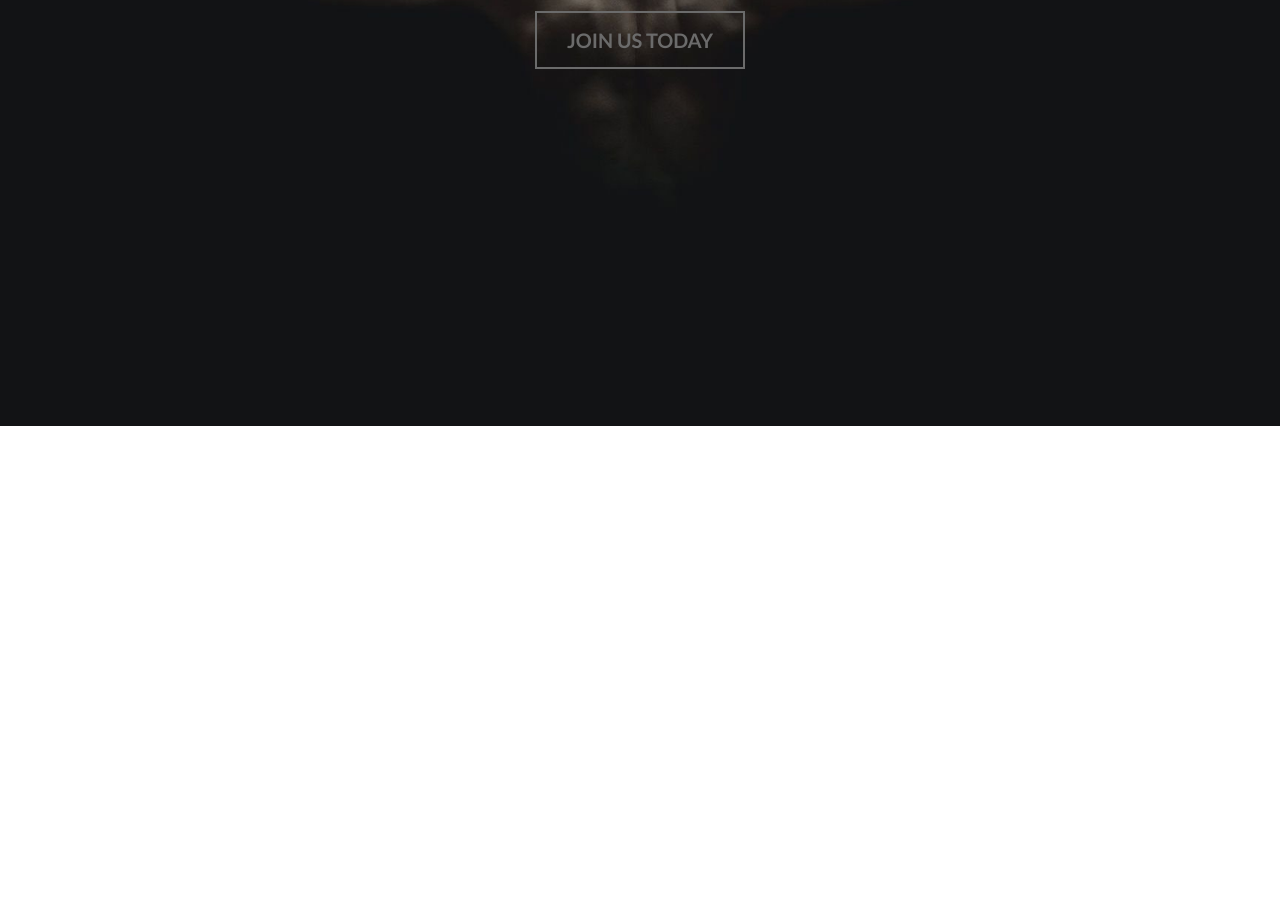
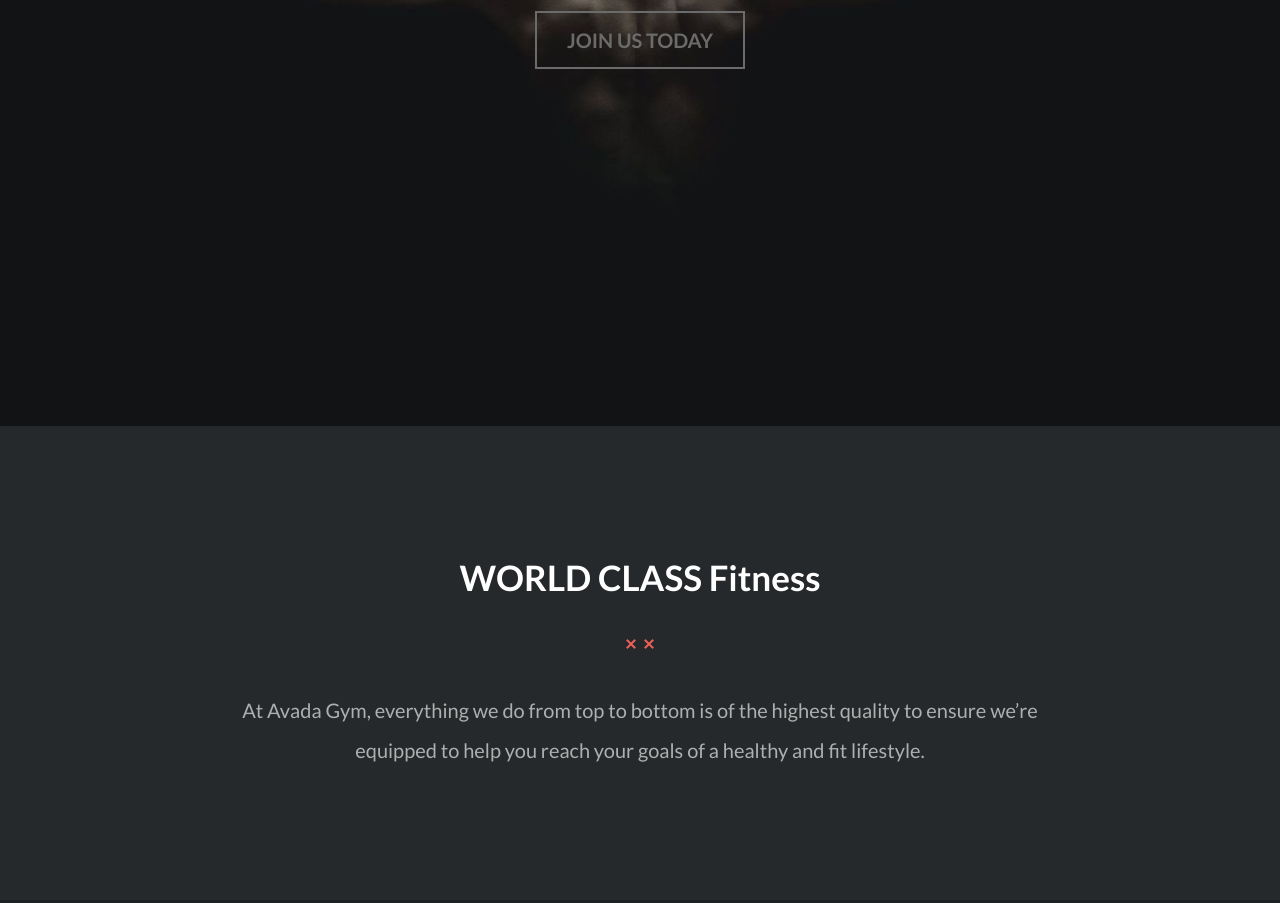
Before and after one commit to SimoneRomiti/proj-html-vuejs, a website: page index.html in a window 1280 px wide. Shown: the part 374-1277 px from the top of the page. Before the commit the page ends 800 px from the top, so only its background shows below. Drawn offline with nearby package versions, Linux system fonts and the light colour scheme.

Commit message:
Inizio Main

```diff
--- a/index.html
+++ b/index.html
@@ -33,7 +33,18 @@
 
       <!-- main -->
       <main>
+        <!-- world-class -->
+        <div class="world-class-fitness">
+          <h3>WORLD CLASS Fitness</h3>
+          <img src="img/divider-xx-red.png" alt="">
+          <p>At Avada Gym, everything we do from top to bottom is of the highest quality to ensure we’re equipped to help you reach your goals of a healthy and fit lifestyle.</p>
+        </div>
+        <!-- /world-class -->
 
+        <!-- signup -->
+        <div class="signup">
+
+        </div>
       </main>
       <!-- /main -->
 
--- a/src/partials/_common.scss
+++ b/src/partials/_common.scss
@@ -25,3 +25,8 @@
     transform: translateY(0px);
   }
 }
+
+main, footer{
+  position: relative;
+  z-index: 2;
+}
--- a/src/partials/_header.scss
+++ b/src/partials/_header.scss
@@ -3,6 +3,7 @@
   background-image: url('../img/home-banner.jpg');
   background-position: center;
   @include backgroundSizeCover;
+  background-attachment: fixed;
   .header-top{
     display: flex;
     justify-content: space-between;
@@ -38,6 +39,10 @@
     font-size: 55px;
     animation-name: effect;
     animation-duration: 1s;
+    position: fixed;
+    left: 0;
+    right: 0;
+    z-index: 1;
     p{
       font-size: 25px;
       margin: 20px 0;
--- a/src/partials/_main.scss
+++ b/src/partials/_main.scss
@@ -0,0 +1,33 @@
+main{
+  text-align: center;
+  // world-class
+  .world-class-fitness{
+    display: flex;
+    flex-direction: column;
+    justify-content: center;
+    align-items: center;
+    // height: 75vh;
+    padding: 130px 0;
+    background: $mainColor1;
+    h3{
+      color: white;
+      font-size: 35px;
+    }
+    img{
+      margin: 40px 0;
+    }
+    p{
+      line-height: 40px;
+      padding: 0 200px;
+      color: #AEAFAE;
+      font-size: 20px;
+    }
+  }
+  // fine world-class
+
+  // signup
+  .signup{
+    height: 90vh;
+    background: $mainColor2;
+  }
+}
--- a/src/partials/_variables.scss
+++ b/src/partials/_variables.scss
@@ -1,3 +1,5 @@
 $whiteColor: #fefefe;
 $hoverColor: #d5625f;
 $greyColor: #6b6b6b;
+$mainColor1: #25292B;
+$mainColor2: #1E2123;
```
Also changed, not shown: css/style.css, img/divider-xx-red.png (added).
